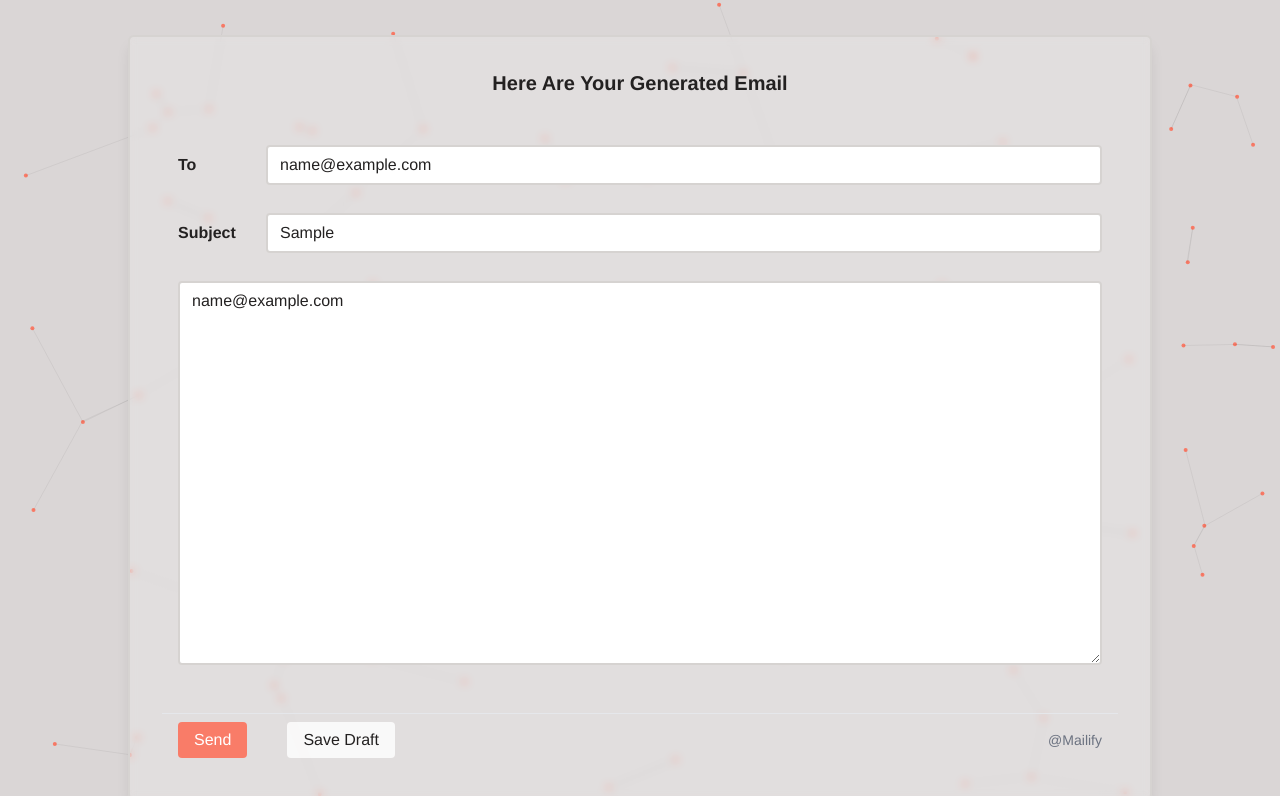
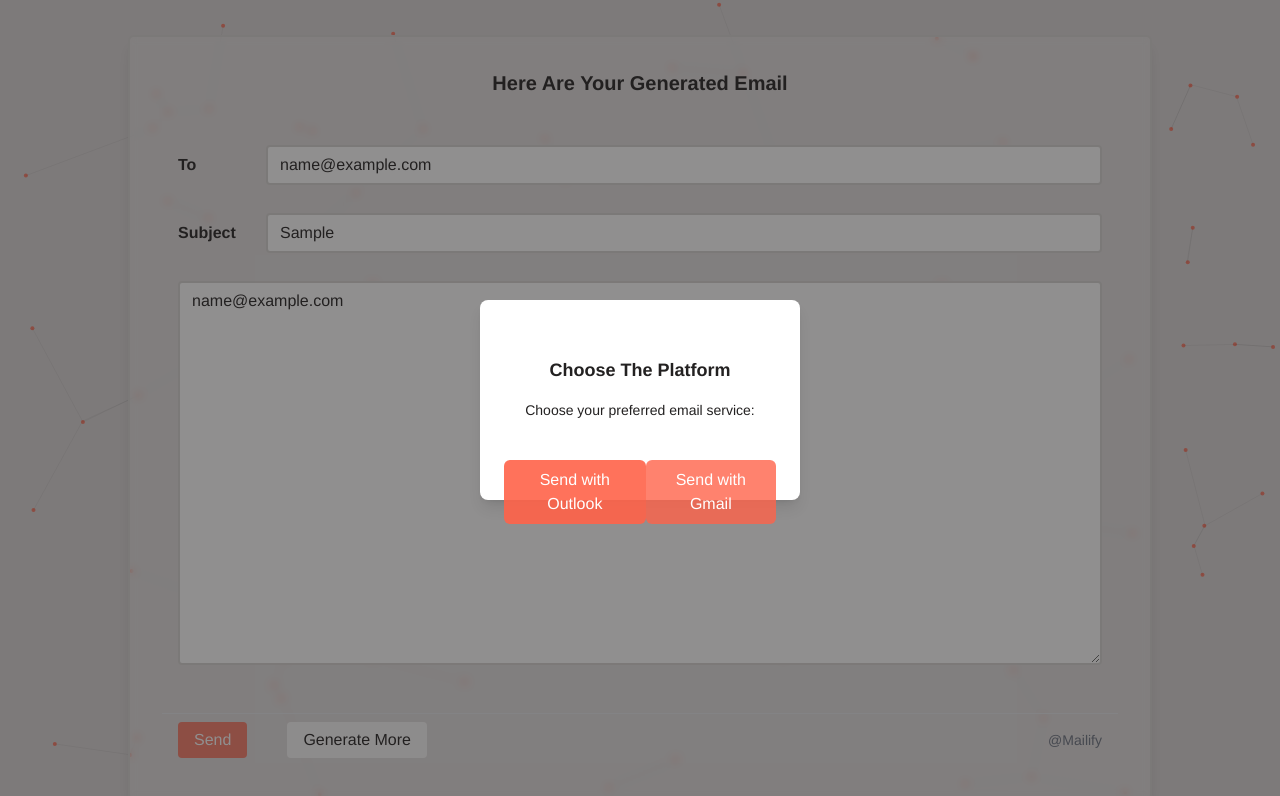
Before and after one commit to sleeplessCoderrr/Mailify, a Svelte app in the folder mailify-front/: page /page/result in a window 1280 px wide. Both pictures are taken after typing "name@example.com", "Sample", "name@example.com" into the empty fields and a click on the button "Send". Shown: the part 109-905 px from the top of the page. Built offline with nearby package versions, Linux system fonts and the light colour scheme.

Commit message:
feat: adding send modal

```diff
--- a/mailify-front/src/components/email-result/ActionButtons.svelte
+++ b/mailify-front/src/components/email-result/ActionButtons.svelte
@@ -1,13 +1,13 @@
 <script>
     export let onSend = () => {};
-    export let onSaveDraft = () => {};
+    export let onGenerate = () => {};
 </script>
 
 <div class="flex items-center gap-10">
     <button class="bg-blaze/80 text-white px-4 py-1.5 rounded hover:bg-blaze transition-all duration-300" on:click={onSend}>
         Send
     </button>
-    <button class="bg-white/80 px-4 py-1.5 font-md rounded hover:bg-white hover:font-bold transition-all duration-300" on:click={onSaveDraft}>
-        Save Draft
+    <button class="bg-white/80 px-4 py-1.5 font-md rounded hover:bg-white hover:font-bold transition-all duration-300" on:click={onGenerate}>
+        Generate More
     </button>
 </div>
--- /dev/null
+++ b/mailify-front/src/components/modal/SendModal.svelte
@@ -0,0 +1,34 @@
+<script lang="ts">
+    export let isVisible = false;
+    export let title = "Send Email";
+    export let message = "Choose your preferred email service:";
+    export let onOutlook = () => {};
+    export let onGmail = () => {};
+
+    function handleOutlook() {
+        onOutlook();
+        isVisible = false;
+    }
+
+    function handleGmail() {
+        onGmail();
+        isVisible = false;
+    }
+</script>
+
+{#if isVisible}
+    <div class="fixed inset-0 bg-midnight bg-opacity-50 flex items-center justify-center z-50">
+        <div class="bg-white rounded-lg shadow-lg p-6 w-3/12 h-1/4 text-center flex-col justify-evenly items-center">
+            <h2 class="text-lg font-bold mt-8 text-midnight">{title}</h2>
+            <p class="text-sm text-midnight mt-4">{message}</p>
+            <div class="flex justify-around mt-10">
+                <button on:click={handleOutlook} class="px-4 py-2 bg-blaze/90 text-white rounded-md hover:bg-blaze transition duration-300">
+                    Send with Outlook
+                </button>
+                <button on:click={handleGmail} class="px-4 py-2 bg-blaze/80 text-white rounded-md hover:bg-blaze transition duration-300">
+                    Send with Gmail
+                </button>
+            </div>
+        </div>
+    </div>
+{/if}
--- a/mailify-front/src/routes/EmailGenerator.svelte
+++ b/mailify-front/src/routes/EmailGenerator.svelte
@@ -8,7 +8,7 @@
     import { GenerateEmail } from "../lib/request/GenerateEmail";
 
     import Navbar from "../components/Navbar.svelte";
-    import ErrorModal from "../components/ui/ErrorModal.svelte";
+    import ErrorModal from "../components/modal/ErrorModal.svelte";
     import LoadingSpinner from "../components/ui/LoadingSpinner.svelte";
     import InputForm from "../components/email-generator/InputForm.svelte";
     import TabSelector from "../components/email-generator/TabSelector.svelte";
--- a/mailify-front/src/routes/EmailResult.svelte
+++ b/mailify-front/src/routes/EmailResult.svelte
@@ -1,18 +1,19 @@
 <script lang="ts">
     import { onMount } from "svelte";
+    import { navigate } from "svelte-routing";
 
     import Navbar from "../components/Navbar.svelte";
     import Footer from "../components/Footer.svelte";
-
+    import SendModal from "../components/modal/SendModal.svelte";
     import SubjectInput from "../components/email-result/SubjectInput.svelte";
     import ActionButtons from "../components/email-result/ActionButtons.svelte";
     import RecipientInput from "../components/email-result/RecipientInput.svelte";
     import MessageTextArea from "../components/email-result/MessageTextArea.svelte";
     import MailingBackground from "../components/background/MailingBackground.svelte";
 
-    export let recipient = "";
-    export let subject = "";
-    export let message = "";
+    let recipient = "";
+    let subject = "";
+    let message = "";
 
     onMount(() => {
         const urlParams = new URLSearchParams(window.location.search);
@@ -21,20 +22,25 @@
         message = urlParams.get("message") || "";
     });
 
-    const handleSend = () => {
+    let isVisible: boolean = false;
+    let title: string = "Choose The Platform";
+
+    const handleGmail = () => {
         const mailtoLink = `https://mail.google.com/mail/?view=cm&fs=1&to=${recipient}&su=${encodeURIComponent(subject)}&body=${encodeURIComponent(message)}`;
         window.open(mailtoLink, "_blank");
-    };
+    }
 
-    const handleSaveDraft = () => {
-
-    };
+    const handleOutlook = () => {
+        const mailtoLink = `https://outlook.office.com/mail/deeplink/compose?to=${recipient}&subject=${encodeURIComponent(subject)}&body=${encodeURIComponent(message)}`;
+        window.open(mailtoLink, "_blank");
+    }
 
 </script>
 
 <div class="min-h-screen bg-transparent text-midnight font-helvetica">
     <Navbar/>
     <MailingBackground/>
+    <SendModal isVisible={isVisible} title={title} onGmail={handleGmail} onOutlook={handleOutlook} />
 
     <div class="flex flex-col gap-10 max-w-screen-lg mx-auto p-8 bg-white/20 shadow-lg backdrop-blur-sm rounded-md border-2 border-stone-300">
         <div class="flex align-middle justify-items-center px-4ww w-full">
@@ -48,7 +54,7 @@
         </div>
 
         <div class="flex items-center justify-between px-4 py-2 border-t border-gray-200">
-            <ActionButtons onSend={handleSend} onSaveDraft={handleSaveDraft} />
+            <ActionButtons onSend={()=>(isVisible = true)} onGenerate={()=>(navigate('/page/mailing'))} />
             <span class="text-sm text-gray-500">@Mailify</span>
         </div>
     </div>
--- a/mailify-front/src/routes/Home.svelte
+++ b/mailify-front/src/routes/Home.svelte
@@ -3,9 +3,9 @@
     import Footer from "../components/Footer.svelte";
     import HomeBackground from "../components/background/HomeBackground.svelte";
     import MailLogo from "../components/icon/MailIcon.svelte";
-    import Write from "../components/home/Write.svelte";
-    import TypeWriter from "../components/home/TypeWriter.svelte";
-    import EmailLetter from "../components/home/EmailLetter.svelte";
+    import Write from "../components/scene/Write.svelte";
+    import TypeWriter from "../components/scene/TypeWriter.svelte";
+    import EmailLetter from "../components/scene/EmailLetter.svelte";
 </script>
 
 <div class="flex-col justify-items-center items-center w-full font-helvetica">
```
Also changed, not shown: mailify-front/src/components/modal/ErrorModal.svelte (renamed from mailify-front/src/components/ui/ErrorModal.svelte), mailify-front/src/components/scene/EmailLetter.svelte (renamed from mailify-front/src/components/home/EmailLetter.svelte), mailify-front/src/components/scene/Stat.svelte (renamed from mailify-front/src/components/home/Stat.svelte), mailify-front/src/components/scene/TypeWriter.svelte (renamed from mailify-front/src/components/home/TypeWriter.svelte), mailify-front/src/components/scene/Write.svelte (renamed from mailify-front/src/components/home/Write.svelte).
